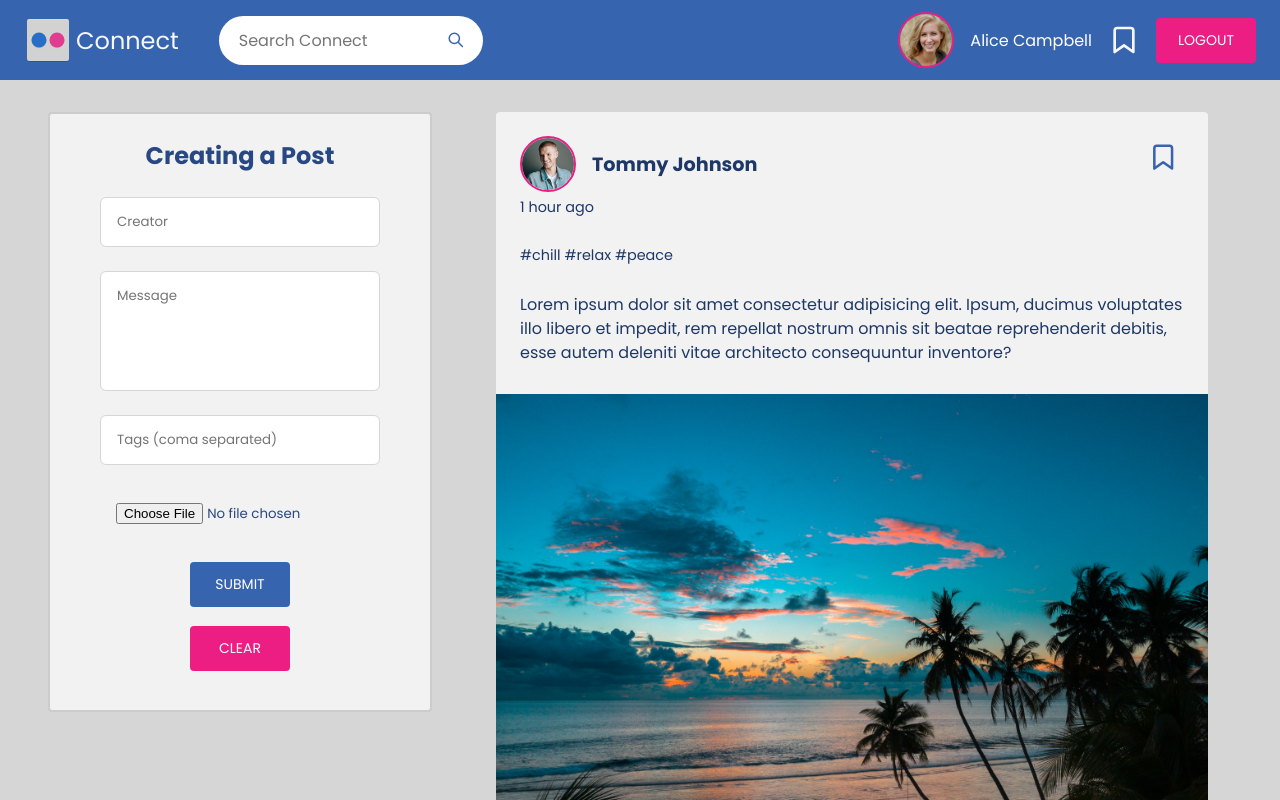
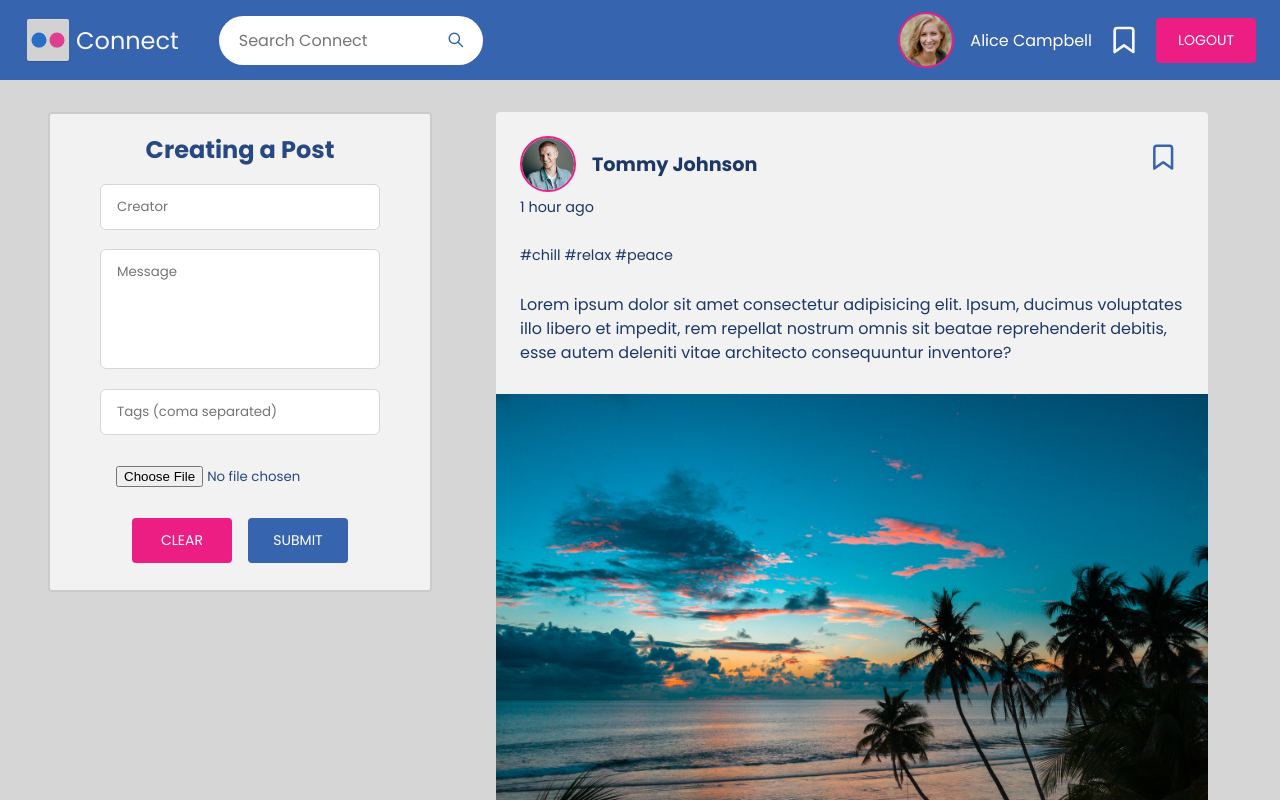
Before and after one commit to btomc/connect-mern, a React (Create React App) app in the folder client/: page / in a window 1280 px wide. Shown: the top 800 px of the page. Built offline with nearby package versions, Linux system fonts and the light colour scheme.

Commit message:
Implement Redux

```diff
--- a/client/package.json
+++ b/client/package.json
@@ -7,12 +7,13 @@
     "@testing-library/jest-dom": "^5.11.6",
     "@testing-library/react": "^11.2.2",
     "@testing-library/user-event": "^12.2.2",
-    "axios": "^0.21.0",
+    "axios": "^0.21.1",
     "moment": "^2.29.1",
     "react": "^17.0.1",
     "react-dom": "^17.0.1",
     "react-file-base64": "^1.0.3",
     "react-icons": "^4.1.0",
+    "react-redux": "^7.2.2",
     "react-scripts": "4.0.1",
     "redux": "^4.0.5",
     "redux-thunk": "^2.3.0",
--- /dev/null
+++ b/client/src/api/index.js
@@ -0,0 +1,5 @@
+import axios from 'axios'
+
+const url = 'http://localhost:5000/posts'
+
+export const fetchPosts = () => axios.get(url)
--- a/client/src/components/Form.js
+++ b/client/src/components/Form.js
@@ -13,8 +13,10 @@ const Form = () => {
                         <textarea name="message" placeholder="Message" ></textarea>
                         <input name="tags" placeholder="Tags (coma separated)" />
                         <FileWrap><FileBase type='file' /></FileWrap>
-                        <BtnSubmit type='submit'>Submit</BtnSubmit>
-                        <BtnClear>Clear</BtnClear>
+                        <BtnWrap>
+                            <BtnClear>Clear</BtnClear>
+                            <BtnSubmit type='submit'>Submit</BtnSubmit>
+                        </BtnWrap>
                     </FormWrap>
                 </form>
             </PostForm>
@@ -26,17 +28,19 @@ export default Form
 
 const FormContainer = styled.div`
     background: #f2f2f2;
-    border: 2px solid #3764af;
     border: 2px solid #cccccc;
     margin: 2rem 2rem 2rem 0 ;
     border-radius: 4px;
     color: #274882;
-    max-height: 600px;
+    max-height: 480px;
+    position: -webkit-sticky;
+    position: sticky;
+    top: 112px;
 `;
 
 const FormHeading = styled.h2`
     text-align: center;
-    margin: 1.5rem 0 1.5rem 0;
+    margin: 1.1rem 0 1.1rem 0;
 `;
 
 const PostForm = styled.div`
@@ -50,12 +54,12 @@ const FormWrap = styled.div`
 
     input,
     textarea {
-        padding: 14px 32px 14px 16px;
+        padding: 12px 32px 12px 16px;
         border-radius: 6px;
         outline: none;
         width: 280px;
         color: #274882;
-        margin-bottom: 1.5rem;
+        margin-bottom: 1.2rem;
         border: 1.5px solid #d6d6d6;
         font-family: inherit;
     }
@@ -78,6 +82,11 @@ const FormWrap = styled.div`
 const FileWrap = styled.div`
     border: none;
 `;
+
+const BtnWrap = styled.div`
+    display: flex;
+`;
+
 const BtnSubmit = styled.button`
     background: #3764af;
     white-space: nowrap;
@@ -122,6 +131,7 @@ const BtnClear = styled.button`
     font-size: 14px;
     text-transform: uppercase;
     margin-bottom: 1.2rem;
+    margin-right: 1rem;
 
     &:hover {
         opacity: 0.8;
--- a/client/src/components/MainContent.js
+++ b/client/src/components/MainContent.js
@@ -19,5 +19,5 @@ const ContentContainer = styled.div`
     justify-content: center;
     background: #d6d6d6;
     position: relative;
-
+    z-index: 1;
 `;
--- a/client/src/components/Navbar.js
+++ b/client/src/components/Navbar.js
@@ -31,17 +31,26 @@ const Navbar = () => {
 export default Navbar
 
 
-const Nav = styled.div`
+const Nav = styled.nav`
     background: #3764af;
-    height: 60px;
+    height: 80px;
     display: flex;
     align-items: center;
     justify-content: space-between;
-    padding: 2.5rem 0;
+    padding: .5rem 0;
     position: sticky;
     z-index: 999;
     top: 0;
 `;
+
+// const NavContainer = styled.div`
+//     display: flex;
+//     justify-content: space-between;
+//     height: 80px;
+//     z-index: 1;
+//     width: 100%;
+// `;
+
 const NavLogo = styled.div`
     display: flex;
     align-items: center;
--- a/client/src/components/Post.js
+++ b/client/src/components/Post.js
@@ -99,6 +99,7 @@ const BookmarksWrap = styled.div`
 
 const Bookmarks = styled(FiBookmark)`
     font-size: 1.9rem;
+    cursor: pointer;
 `;
 
 const TagsWrap = styled.div`
@@ -137,7 +138,7 @@ const Icon = styled.i`
 `;
 
 const Btn = styled.button`
-    font-size: 1.1rem;
+    font-size: 1rem;
     color: #fff;
     color: #3764af;
     background: transparent;
@@ -147,6 +148,6 @@ const Btn = styled.button`
     margin: 1rem;
     display: flex;
     align-items: center;
-    padding: 8px 16px;
+    padding: 6px 16px;
     border-radius: 4px;
 `;
--- a/client/src/components/Posts.js
+++ b/client/src/components/Posts.js
@@ -16,4 +16,9 @@ export default Posts
 
 const PostsContainer = styled.div`
     width: 60%;
+    height: 100%;
+
+    &:last-child {
+        margin-bottom: 2rem;
+    }
 `;
--- a/client/src/globalStyles.js
+++ b/client/src/globalStyles.js
@@ -9,7 +9,7 @@ const GlobalStyle = createGlobalStyle`
     }
 
     html, body {
-        overflow-x: hidden;
+        position: relative;
     }
 `;
 
--- a/client/src/index.js
+++ b/client/src/index.js
@@ -1,6 +1,16 @@
 import React from 'react';
 import ReactDOM from 'react-dom';
+import { Provider } from 'react-redux'
+import { createStore, applyMiddleware, compose } from 'redux'
+import thunk from 'redux-thunk'
 
+import reducers from './reducers'
 import App from './App';
 
-ReactDOM.render(<App />, document.getElementById('root'))
+const store = createStore(reducers, compose(applyMiddleware(thunk)))
+
+ReactDOM.render(
+    <Provider store={store}>
+        <App />
+    </Provider>,
+    document.getElementById('root'))
--- /dev/null
+++ b/client/src/reducers/index.js
@@ -0,0 +1,7 @@
+import { combineReducers } from 'redux'
+
+import posts from './posts'
+
+export default combineReducers({
+    posts: posts,
+})
--- /dev/null
+++ b/client/src/reducers/posts.js
@@ -0,0 +1,10 @@
+export default (posts = [], action) => {
+    switch (action.type) {
+        case 'FETCH_ALL':
+            return posts
+        case 'CREATE':
+            return posts
+        default:
+            return posts
+    }
+}
```
Also changed, not shown: client/src/actions/posts.js (added), 1 other file (tests, documents, lock files or other folders).
